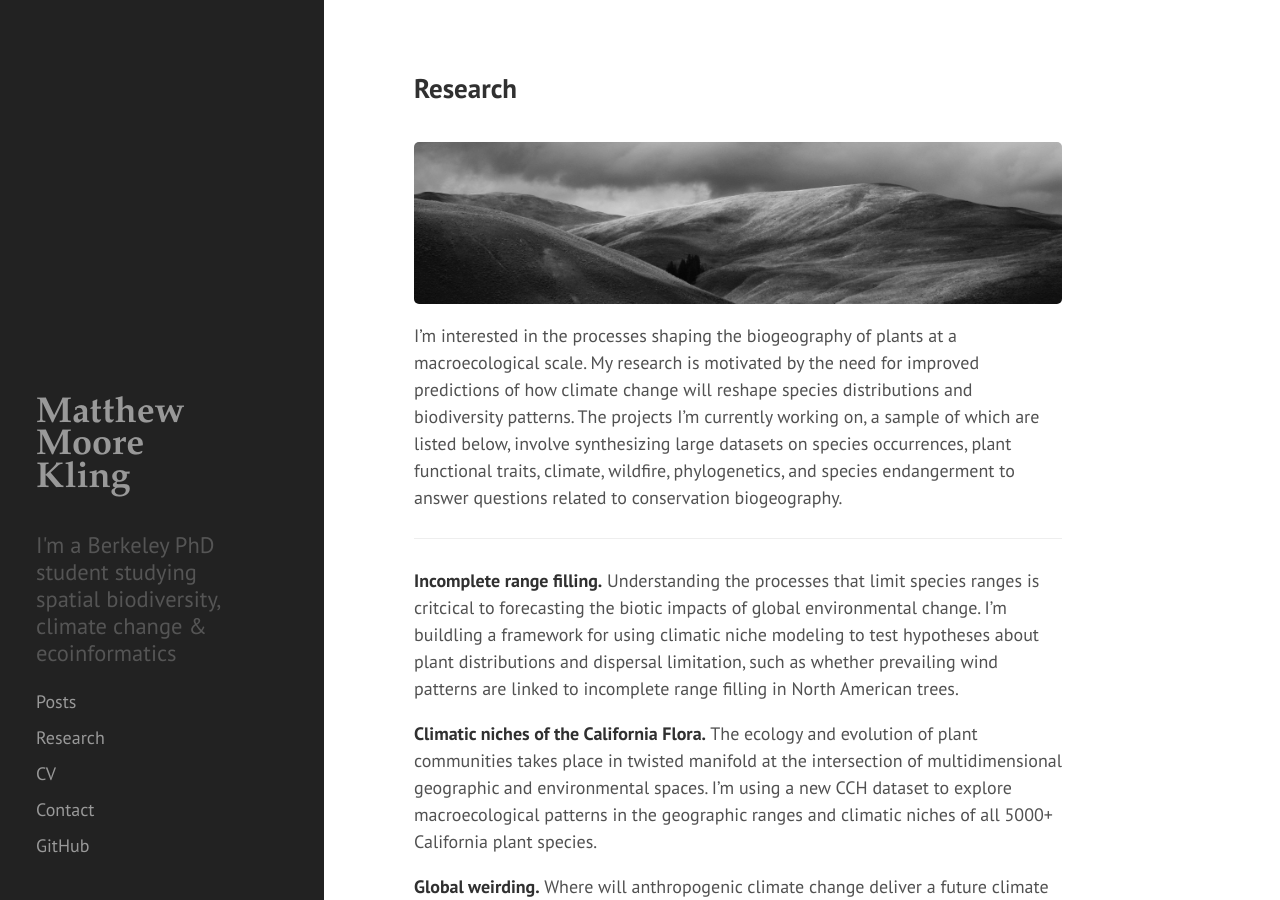
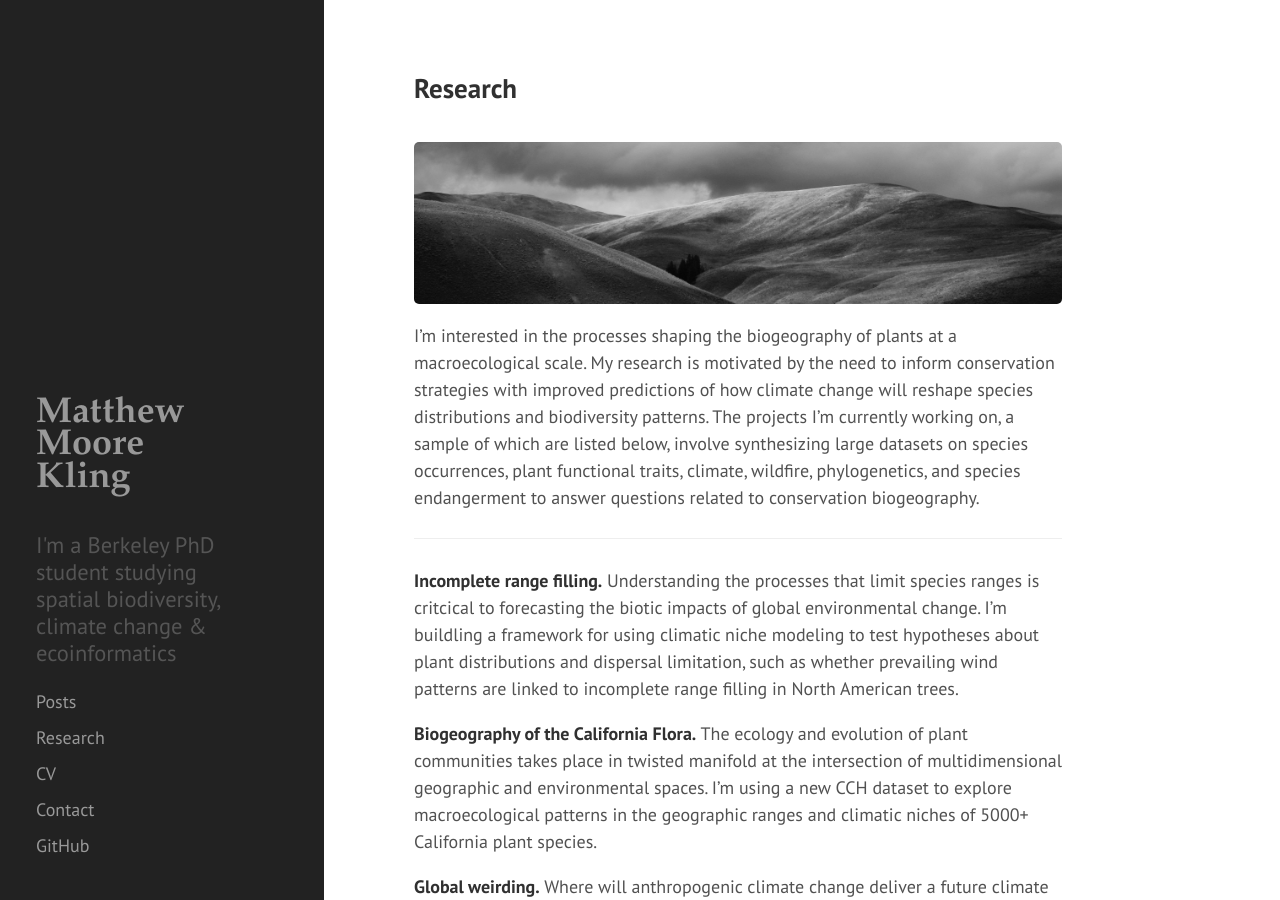
Before and after one commit to matthewkling/matthewkling.github.io, a Jekyll site: the page built from research.md, in a window 1280 px wide and 900 px high. Built offline with Jekyll 4.4.1, drawn with Linux system fonts in a browser that asks for light colours; Markdown is read by kramdown in place of the engine named in the settings.

Commit message:
research updates

```diff
--- a/research.md
+++ b/research.md
@@ -5,13 +5,13 @@ title: Research
 <br>
 ![oaks](/assets/hills.jpg)
 
-I'm interested in the processes shaping the biogeography of plants at a macroecological scale. My research is motivated by the need for improved predictions of how climate change will reshape species distributions and biodiversity patterns. The projects I'm currently working on, a sample of which are listed below, involve synthesizing large datasets on species occurrences, plant functional traits, climate, wildfire, phylogenetics, and species endangerment to answer questions related to conservation biogeography.
+I'm interested in the processes shaping the biogeography of plants at a macroecological scale. My research is motivated by the need to inform conservation strategies with improved predictions of how climate change will reshape species distributions and biodiversity patterns. The projects I'm currently working on, a sample of which are listed below, involve synthesizing large datasets on species occurrences, plant functional traits, climate, wildfire, phylogenetics, and species endangerment to answer questions related to conservation biogeography.
 
 -------------------------------------------
 
 __Incomplete range filling.__ Understanding the processes that limit species ranges is critcical to forecasting the biotic impacts of global environmental change. I'm buildling a framework for using climatic niche modeling to test hypotheses about plant distributions and dispersal limitation, such as whether prevailing wind patterns are linked to incomplete range filling in North American trees.
 
-__Climatic niches of the California Flora.__ The ecology and evolution of plant communities takes place in twisted manifold at the intersection of multidimensional geographic and environmental spaces. I'm using a new CCH dataset to explore macroecological patterns in the geographic ranges and climatic niches of all 5000+ California plant species.
+__Biogeography of the California Flora.__ The ecology and evolution of plant communities takes place in twisted manifold at the intersection of multidimensional geographic and environmental spaces. I'm using a new CCH dataset to explore macroecological patterns in the geographic ranges and climatic niches of 5000+ California plant species.
 
 __Global weirding.__ Where will anthropogenic climate change deliver a future climate similar to extreme historic years, and where will it deliver "global weirding" -- a breakdown of historic correlations among variables in which future years represent climates with no historic analog? We apply a novel index of multivariate global weirding to late 20th-century trends to map the nature of changes in the covariance structure climate regimes. *Coauthor: [Andrew Crane-Droesch](http://www.cranedroesch.net)*
 
```
Also changed, not shown: _posts/2016-01-19-analogs.md (+1 -1 lines).
